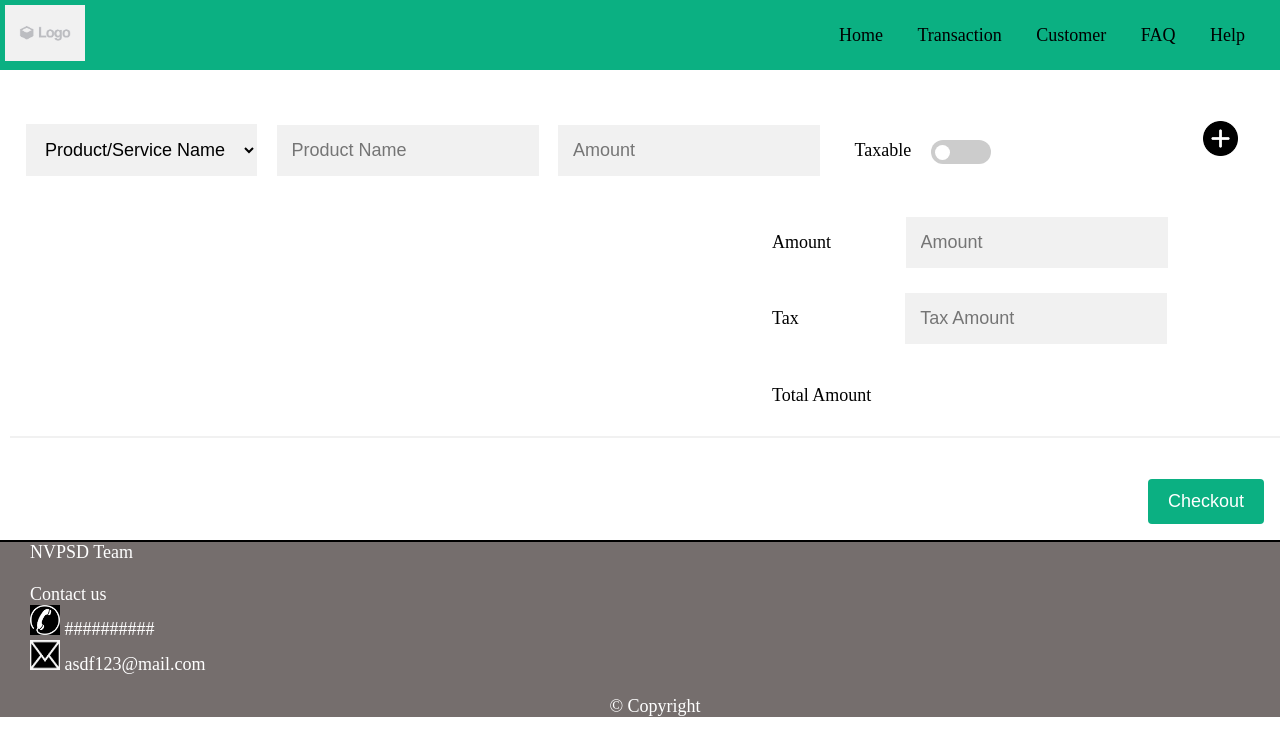
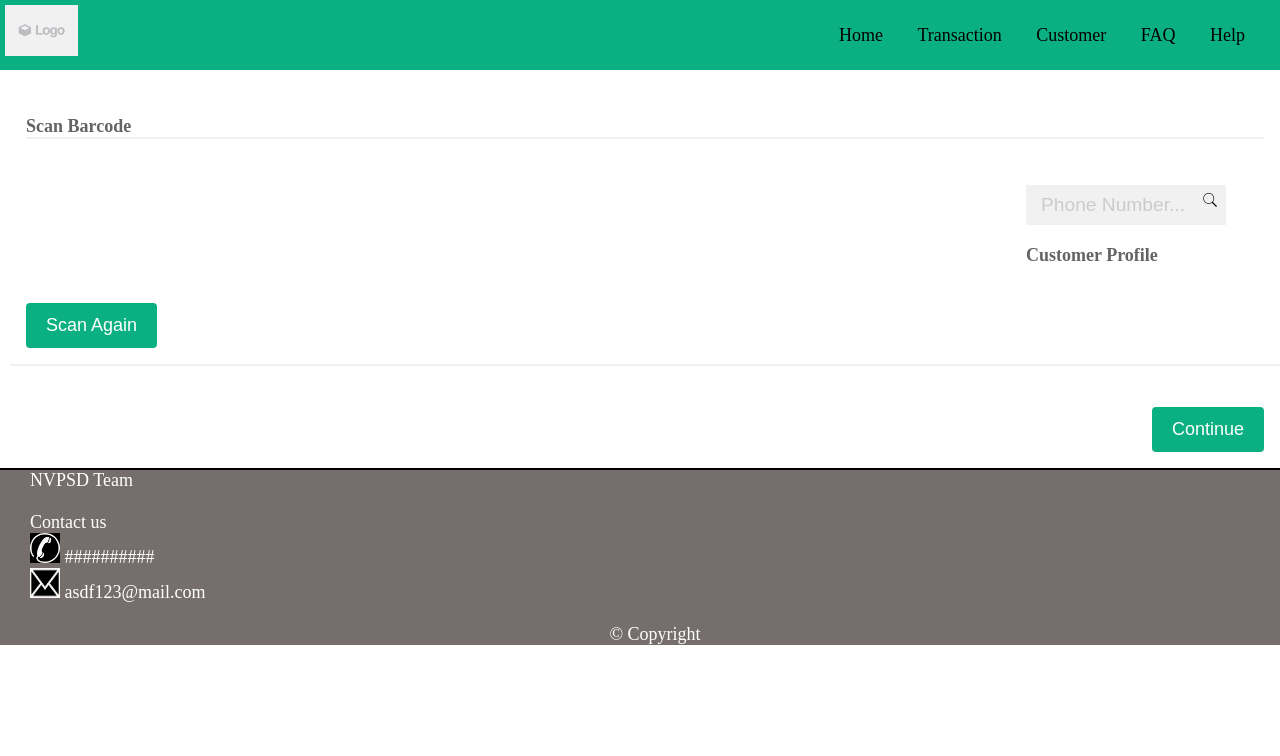
Before and after one commit to priyanka2011-sudo/hack_payment, a PHP site: page /initiation3.html in a window 1280 px wide. Shown: the top 756 px of the page. Run offline with PHP 8.4, Linux system fonts and the light colour scheme.

Commit message:
final commit

```diff
--- a/CSS/Invoiceinitiation.css
+++ b/CSS/Invoiceinitiation.css
@@ -19,6 +19,7 @@
       border: none;
       background: #f1f1f1;
     }
+
     #pr
     {
       margin-right:20px ;
@@ -27,6 +28,10 @@
     .total
     {
       margin-left: 60%;
+    }
+    .search
+    {
+      margin-left: 70%;
     }
 
     #amount
@@ -64,6 +69,10 @@
     {
       margin-left: 20px;
       margin-right: 20px;
+    }
+    h1
+    {
+      color: #646464;
     }
 
     hr {
@@ -108,7 +117,7 @@
         width: 58%;
       }
 
-      .total
+      .total,.search
       {
         width: 100%;
         margin: 0px 0px 0px 0px;
--- /dev/null
+++ b/CSS/checkout.css
@@ -0,0 +1,105 @@
+*,
+*::after,
+*::before {
+  margin: 0;
+  padding: 0;
+  box-sizing: inherit;
+}
+html {
+  font-size: 50%;
+}
+body {
+  box-sizing: border-box;
+}
+.search {
+  width: 25rem;
+  height: 100%;
+  margin: 0 1rem;
+  position: relative;
+}
+
+.searchbar {
+  font-size: 2.4rem;
+  width: 25rem;
+  height: 5rem;
+  border: none;
+  outline: none;
+  padding: 2rem;
+}
+
+.button {
+  height: 2rem;
+  position: absolute;
+  top: 1.5rem;
+  right: 1rem;
+  transition: all .1s;
+  transition-delay: .1s;
+}
+
+.searchbar::placeholder {
+  opacity: .3;
+}
+.con,.con1 {
+  padding: 16px;
+  background-color: white;
+}
+.con1
+{
+  text-align: right;
+}
+
+  form {
+    padding: 16px;
+    background-color: white;
+  }
+
+  input[type=text]{
+    padding: 15px;
+    margin: 5px 15px 20px 0;
+    display: inline-block;
+    border: none;
+    background: #f1f1f1;
+  }
+
+  .search
+  {
+    margin-left: 80%;
+  }
+
+  h1
+  {
+    color: #646464;
+  }
+
+  hr {
+    border: 1px solid #f1f1f1;
+    margin-bottom: 25px;
+  }
+
+  input[type=submit] {
+    background-color: #0bb082;
+    color: white;
+    padding: 12px 20px;
+    border: none;
+    border-radius: 4px;
+    cursor: pointer;
+  }
+
+
+  input[type=submit]:hover {
+    background-color: #0bb082;
+    opacity: .9;
+  }
+
+  @media screen and (max-width: 600px)
+   {
+    input[type=submit]
+    {
+      width: 100%;
+      margin-top: 0;
+    }
+    .search{
+      margin: 0 auto;
+      text-align: center;
+    }
+  }
--- a/initiation3.html
+++ b/initiation3.html
@@ -3,7 +3,7 @@
 <head>
     <meta name="viewport" content="width=device-width, initial-scale=1">
     <link rel="stylesheet" type="text/css" href="CSS/CustomerList2.css">
-    <link rel="stylesheet" type="text/css" href="CSS/Invoiceinitiation.css">
+    <link rel="stylesheet" type="text/css" href="CSS/checkout.css">
     <script src="JS/CustomerList.js"></script>
     <script src="JS/invoiceinitiation.js"></script>
     <!-- <script src="JS/registration.js"></script> -->
@@ -26,49 +26,25 @@
     <section id="main_container">
         <form name="form" action="#" onsubmit="return isValid();" method="post">
         <div class="container">
-
-            <div class='col-75'>
-
-                <label for="products"></label>
-                <select id="products" name="products">
-                    <option value="p0" selected="selected"> Product/Service Name </option>
-                    <option value="p1">product1</option>
-                    <option value="p2">product2</option>
-                    <option value="p3">product3</option>
-                </select>
-
-                <label for="PrName"></label>
-                <input type="text" placeholder="Product Name" name="PrName" id="PrName">
-
-                <label for="amount"></label>
-                <input type="text" placeholder="Amount" name="amount" id="PramountName">
-
-                <label class="txt">Taxable</label>
-                <label class="switch">
-                    <input type="checkbox">
-                    <span class="slider round"></span>
-                </label>
-
-                <label class="btn">
-                <button type="button" onclick="add()"><img class="icon" src="Media/add.png"></button>
-                </label>
-            </div>
         </div>
+        <h1>Scan Barcode</h1>
+        <hr>
             </form>
-            <div class="total">
-                <label for="amount" id="tamount">Amount</label>
-                    <input type="text" placeholder="Amount" name="amount" id="amount">
-                    <br>
-                    <label for="tax" id="ttax">Tax</label>
-                    <input type="text" placeholder="Tax Amount" name="tax" id="tax">
-                    <br><br>
-                    <label for="totalAmount">Total Amount</label>
+            <div class="search">
+                <label for="search" id="search"></label>
+                    <input type="text" placeholder="Phone Number..." name="search" class="searchbar">
+                    <img src="Media/search.png" alt="search icon" class="button">
+                    <h1>Customer Profile</h1>
                 </div>
                 <br>
+
+                <div class="con">
+                    <input type="submit" value="Scan Again"></input>
+                    </div>
             <hr>
             <div class="con1">
-            <input type="submit" value="Checkout"></input>
-        </div>
+                <input type="submit" value="Continue"></input>
+                </div>
     </section>
 </body>
 <footer>
```
Also changed, not shown: InvoiceInitiation-3.html (deleted), Media/search.png (added).
